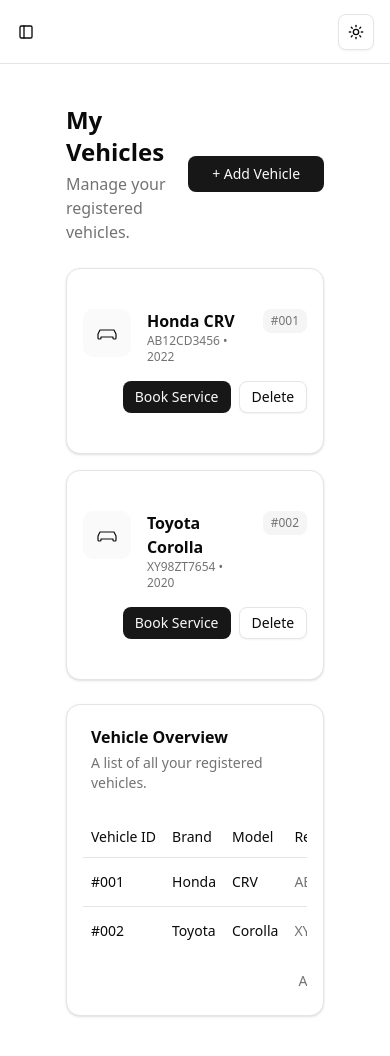
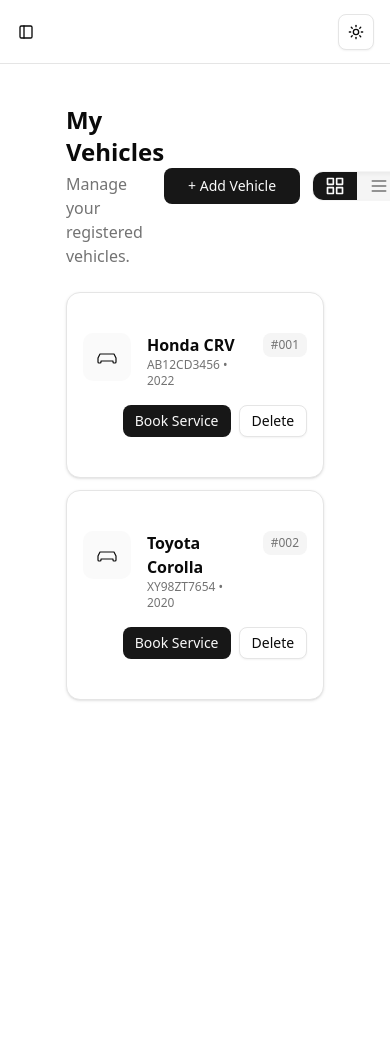
Before and after one commit to prakashsp23/CDAC-Project, a React (Vite) app in the folder client/: page /customers/vehicles in a window 390 px wide. After the commit the page ends 844 px from the top, so only its background shows below. Built offline with nearby package versions, Linux system fonts and the light colour scheme.

Commit message:
Fix: Pages UI

```diff
--- a/client/src/components/screens/customers/CustomerDashboard.jsx
+++ b/client/src/components/screens/customers/CustomerDashboard.jsx
@@ -3,15 +3,32 @@ import { useNavigate } from 'react-router-dom'
 import { Card, CardContent } from '../../ui/card'
 import { Button } from '../../ui/button'
 import BookService from './components/BookService'
+import iconData from '../../../assets/icon.json'
+
+const iconMap = iconData.icons.reduce((acc, icon) => {
+  acc[icon.id] = icon.svg;
+  return acc;
+}, {});
+
+const serviceToIconMap = {
+  'Oil Change': 'oil-change',
+  'Tire Rotation': 'tire',
+  'Exterior Detailing': 'car-wash',
+  'Brake Inspection': 'brakes',
+  'Brake Repair': 'brakes',
+  'Battery Check': 'battery',
+  'Battery Replacement': 'battery',
+  'AC Service': 'wrench', // Using a generic wrench for AC
+};
 
 const SERVICES = [
-  { id: 1, name: 'Oil Change', desc: 'Full synthetic oil with filter replacement'},
+  { id: 1, name: 'Oil Change', desc: 'Full synthetic oil with filter replacement' },
   { id: 2, name: 'Tire Rotation', desc: 'Rotate and balance tires' },
   { id: 3, name: 'Exterior Detailing', desc: 'Wash, wax and polish' },
   { id: 4, name: 'Brake Inspection', desc: 'Full brake system check' },
   { id: 5, name: 'Battery Check', desc: 'Battery test and replacement' },
-  { id: 6, name: 'AC Service', desc: 'Recharge and sanitize AC' },
-]
+  { id: 6, 'name': 'AC Service', 'desc': 'Recharge and sanitize AC' },
+].map(s => ({ ...s, svg: iconMap[serviceToIconMap[s.name]] }));
 
 const VEHICLES = [
   { id: 1, brand: 'Honda', model: 'CRV', registration: 'AB12CD3456', year: '2022' },
@@ -22,18 +39,19 @@ const APPOINTMENTS = [
   { id: 1, service: 'Brake Repair', car: '2022 Honda CRV', date: '2025-11-20', status: 'in-progress' },
   { id: 2, service: 'Oil Change', car: '2020 Toyota Corolla', date: '2025-11-18', status: 'awaiting-approval' },
   { id: 3, service: 'Battery Replacement', car: '2022 Honda CRV', date: '2025-11-10', status: 'completed' },
-]
+].map(a => ({ ...a, svg: iconMap[serviceToIconMap[a.service]] }));
+
+const SvgIcon = ({ svgString, ...props }) => {
+  return <div {...props} dangerouslySetInnerHTML={{ __html: svgString }} />;
+};
 
 function ServiceCard({ s, onBook }) {
   return (
     <Card className="rounded-[14px]">
       <CardContent className="px-3 py-2">
         <div className="flex items-start gap-2"> {/* reduced gap */}
-          <div className="w-12 h-12 rounded-md bg-card border border-input flex items-center justify-center">
-            <svg width="18" height="18" viewBox="0 0 24 24" fill="none" className="text-card-foreground">
-              <path d="M4 12h16" stroke="currentColor" strokeWidth="1.2" strokeLinecap="round" strokeLinejoin="round"/>
-              <path d="M4 7h16" stroke="currentColor" strokeWidth="1.2" strokeLinecap="round" strokeLinejoin="round"/>
-            </svg>
+          <div className="w-12 h-12 rounded-md bg-muted/50 border flex items-center justify-center text-primary">
+            {s.svg ? <SvgIcon svgString={s.svg} className="w-7 h-7" /> : <div className="w-7 h-7 bg-muted rounded-sm" />}
           </div>
 
           <div className="flex-1">
@@ -58,10 +76,8 @@ function AppointmentCard({ a }) {
     <Card className="rounded-[12px]">
       <CardContent className="px-3 flex items-center justify-between">
         <div className="flex items-center gap-2">
-          <div className="w-10 h-10 rounded-md bg-card border border-input flex items-center justify-center">
-            <svg width="16" height="16" viewBox="0 0 24 24" fill="none" className="text-card-foreground">
-              <path d="M3 12h18" stroke="currentColor" strokeWidth="1.2" strokeLinecap="round" strokeLinejoin="round"/>
-            </svg>
+          <div className="w-10 h-10 rounded-md bg-muted/50 border flex items-center justify-center text-primary">
+            {a.svg ? <SvgIcon svgString={a.svg} className="w-6 h-6" /> : <div className="w-6 h-6 bg-muted rounded-sm" />}
           </div>
           <div>
             <div className="text-sm font-medium text-card-foreground">{a.service}</div>
--- a/client/src/components/screens/customers/MyVehicles.jsx
+++ b/client/src/components/screens/customers/MyVehicles.jsx
@@ -1,11 +1,13 @@
 import React, { useState } from 'react'
 // navigation not needed here
-import { Card, CardContent, CardHeader, CardTitle, CardDescription } from '../../ui/card'
+import { Card, CardContent } from '../../ui/card'
 import { Button } from '../../ui/button'
 import { Dialog } from '../../ui/dialog'
-import { Table, TableHeader, TableBody, TableRow, TableHead, TableCell, TableCaption } from '../../ui/table'
+import { TableRow, TableCell } from '../../ui/table'
 import AddVehicle from './components/addVehicle';
 import BookService from './components/BookService'
+import UniversalDisplay from '../../ui/universal-display'
+import ViewToggle from '../../ui/ViewToggle'
 
 const MOCK_VEHICLES = [
   { id: 1, brand: 'Honda', model: 'CRV', registration: 'AB12CD3456', year: '2022' },
@@ -20,6 +22,7 @@ const SERVICES = [
 export default function MyVehicles() {
   const [vehicles, setVehicles] = useState(MOCK_VEHICLES)
   const [openBooking, setOpenBooking] = useState(false)
+  const [view, setView] = useState(() => window.localStorage.getItem('my-vehicles-view') || 'grid');
 
   function handleDelete(id) {
     setVehicles(v => v.filter(x => x.id !== id))
@@ -29,6 +32,11 @@ export default function MyVehicles() {
     // placeholder - in real app call API
     setOpenBooking(false)
     alert('Booking confirmed')
+  }
+
+  function handleViewChange(newView) {
+    setView(newView);
+    window.localStorage.setItem('my-vehicles-view', newView);
   }
 
 return (
@@ -53,13 +61,27 @@ return (
                       }}
                     />
                 </Dialog>
+                <ViewToggle view={view} onViewChange={handleViewChange} />
             </div>
         </div>
 
-        {/* Cards grid */}
-        <div className="grid grid-cols-1 sm:grid-cols-2 lg:grid-cols-3 gap-4 mb-6">
-            {vehicles.map(v => (
-                <Card key={v.id} className="flex flex-col transition-all hover:shadow-md hover:border-primary/20">
+        <UniversalDisplay
+            items={vehicles}
+            idKey="id"
+            view={view}
+            onViewChange={handleViewChange}
+            showViewToggle={false}
+            perRow={3}
+            columns={[
+                { key: 'id', title: 'Vehicle ID' },
+                { key: 'brand', title: 'Brand' },
+                { key: 'model', title: 'Model' },
+                { key: 'registration', title: 'Registration No.' },
+                { key: 'year', title: 'Year' },
+                { key: 'actions', title: 'Actions' },
+            ]}
+            renderCard={(v) => (
+                 <Card key={v.id} className="flex flex-col transition-all hover:shadow-md hover:border-primary/20 h-full">
                     <CardContent className="p-4 flex flex-col flex-grow">
                         <div className="flex items-start gap-4">
                             <div className="w-12 h-12 rounded-lg bg-muted/50 flex-shrink-0 flex items-center justify-center">
@@ -78,50 +100,23 @@ return (
                         </div>
                     </CardContent>
                 </Card>
-            ))}
-        </div>
-
-        {/* Table */}
-        <Card>
-            <CardHeader>
-                <CardTitle>Vehicle Overview</CardTitle>
-                <CardDescription>A list of all your registered vehicles.</CardDescription>
-            </CardHeader>
-            <CardContent className="px-4">
-                <div className="overflow-auto">
-                    <Table>
-                        <TableCaption>All registered vehicles</TableCaption>
-                        <TableHeader>
-                            <TableRow>
-                                <TableHead>Vehicle ID</TableHead>
-                                <TableHead>Brand</TableHead>
-                                <TableHead>Model</TableHead>
-                                <TableHead>Registration No.</TableHead>
-                                <TableHead>Year</TableHead>
-                                <TableHead className="text-center">Actions</TableHead>
-                            </TableRow>
-                        </TableHeader>
-                        <TableBody>
-                            {vehicles.map(v => (
+            )}
+            renderRow={(v) => (
                 <TableRow key={v.id}>
                     <TableCell>#{String(v.id).padStart(3, '0')}</TableCell>
                     <TableCell className="font-medium">{v.brand}</TableCell>
                     <TableCell>{v.model}</TableCell>
                     <TableCell className="text-muted-foreground">{v.registration}</TableCell>
                     <TableCell className="text-muted-foreground">{v.year}</TableCell>
-                                    <TableCell className="text-right">
-                                        <div className="flex items-center justify-center gap-2">
+                    <TableCell className="text-left">
+                        <div className="flex items-center justify-start gap-2">
                             <Button size="sm" onClick={() => setOpenBooking(true)}>Book Service</Button>
                             <Button size="sm" variant="outline" onClick={() => handleDelete(v.id)}>Delete</Button>
                         </div>
                     </TableCell>
                 </TableRow>
-                            ))}
-                        </TableBody>
-                    </Table>
-                </div>
-            </CardContent>
-        </Card>
+            )}
+        />
     </div>
 )
 }
--- a/client/src/components/screens/customers/ServiceFeedback.jsx
+++ b/client/src/components/screens/customers/ServiceFeedback.jsx
@@ -7,6 +7,7 @@ import { TableRow, TableCell } from '../../ui/table'
 import StarRating from '../../ui/star-rating'
 import UniversalDisplay from '../../ui/universal-display'
 import { toast } from 'sonner'
+import ViewToggle from '../../ui/ViewToggle'
 
 export default function ServiceFeedback() {
   // mock completed services (in a real app fetch from API)
@@ -24,6 +25,7 @@ export default function ServiceFeedback() {
     { id: 2, service: 'Brake Repair', date: '2025-11-18', rating: 4, comment: 'Good service but took longer than expected', mechanicNotes: 'Replaced brake pads', images: [] },
     { id: 3, service: 'Exterior Detailing', date: '2025-10-30', rating: 5, comment: 'My car looks brand new!', mechanicNotes: 'Full wash, wax and polish', images: [] },
   ])
+  const [view, setView] = useState(() => window.localStorage.getItem('feedback-view') || 'grid');
 
   function submit() {
     if (!selectedService) return alert('Please select a completed service')
@@ -45,6 +47,11 @@ export default function ServiceFeedback() {
     setRating(0)
     setComment('')
     setSelectedService(completedServices[0]?.id ?? '')
+  }
+
+  function handleViewChange(newView) {
+    setView(newView);
+    window.localStorage.setItem('feedback-view', newView);
   }
 
   return (
@@ -96,9 +103,14 @@ export default function ServiceFeedback() {
         </CardContent>
       </Card>
 
-      <h2 className="text-xl font-semibold mb-4 mt-8">Your Feedback History</h2>
+      <div className="flex items-center justify-between mb-4 mt-8">
+        <h2 className="text-xl font-semibold">Your Feedback History</h2>
+        <ViewToggle view={view} onViewChange={handleViewChange} />
+      </div>
+
       <UniversalDisplay
         items={feedbacks}
+        view={view}
         idKey="id"
         columns={[
           { key: 'service', title: 'Service' },
--- a/client/src/components/ui/dialog.jsx
+++ b/client/src/components/ui/dialog.jsx
@@ -80,7 +80,7 @@ function DialogHeader({
   return (
     <div
       data-slot="dialog-header"
-      className={cn("flex flex-col gap-1 text-center sm:text-left", className)}
+      className={cn("flex flex-col gap-2 text-center sm:text-left", className)}
       {...props} />
   );
 }
@@ -92,7 +92,7 @@ function DialogFooter({
   return (
     <div
       data-slot="dialog-footer"
-      className={cn("flex flex-col-reverse gap-1 sm:flex-row sm:justify-end", className)}
+      className={cn("flex flex-col-reverse gap-2 sm:flex-row sm:justify-end", className)}
       {...props} />
   );
 }
```
Lines whose indentation alone changed are shown as unchanged.
